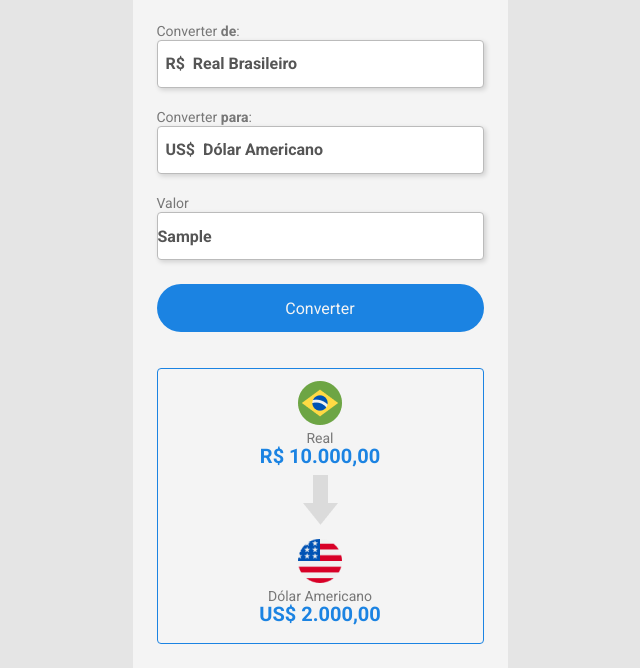
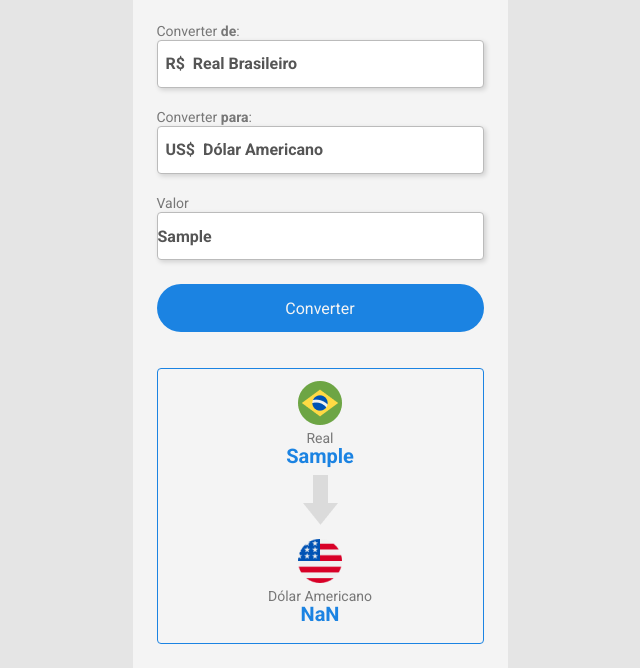
Before and after one commit to FranciscoDarlan/convertendo-real-para-dolar, a plain HTML site: page index.html in a window 1280 px wide. Both pictures are taken after typing "Sample" into the empty fields and a click on the button "Converter". Shown: the part 169-837 px from the top of the page, without its empty margins (320-960 px from the left). Drawn offline with Linux system fonts and the light colour scheme.

Commit message:
troca-de-texto-value

```diff
--- a/index.html
+++ b/index.html
@@ -35,8 +35,8 @@
 
             <label>
                 Converter <b>para</b>:
-                <select>
-                    <option>  US$  Dólar Americano </option>
+                <select id="moedas">
+                    <option id="option-dolar">  US$  Dólar Americano </option>
                     <option>  €  EURO </option>
                 </select>
             </label>
@@ -53,13 +53,13 @@
             <div class="imagens-bandeiras">
                 <img src="./brasil 2.png" alt="bandeira-brasil">
                 <p class="paragrafo-imagens">Real</p>
-                <p class="valor-bandeiras">R$ 10.000,00</p>
+                <p class="valor-bandeiras" id='text-real'>  R$ 10.000,00</p>
 
                 <img class="image-seta" src="./Vector.png" alt="seta-baixo">
                 <br>
                 <img src="./estados-unidos (1) 1.png" alt="bandeira-EUA">
                 <p class="paragrafo-imagens">Dólar Americano</p>
-                <p class="valor-bandeiras">US$ 2.000,00</p>
+                <p class="valor-bandeiras" id='text-dolar'>US$ 2.000,00</p>
 
             </div>
 
--- a/scripts.js
+++ b/scripts.js
@@ -2,19 +2,36 @@
 
 const button = document.getElementById('button-convert') // aqui vou la html pegar meu botao pelo getElementById
 
-const dolar = 5.2 // preciso dar um valor
+
+//const moedas = document.getElementById("moedas")
+//const optionDolar = document.getElementById("option-dolar")
+
+const dolar = 5.25 // preciso dar um valor
+//const euro = 5.66 // valor euro
 
 const convertValues = () => { //criei essa funçao com aero funtions pela setinha, todo vez que for clicado vai aparecer na tela
 
     const inputReais = document.getElementById("value-dinheiro").value  // preciso colocar .value no final, senao ele pega o placeholder do html
-// depois de pegar meu valor no input preciso fazer os calculos
+    // depois de pegar meu valor no input preciso fazer os calculos
 
+    const trocaTextReal = document.getElementById("text-real") // criando o caminho para mexer nesse elemento
+    const trcaTextDolar = document.getElementById("text-dolar") // criando o caminho para mexer nesse elemento
 
-    inputReais / dolar // se quiser enxergar preciso colocar dentro do console.log
+    trocaTextReal.innerHTML = inputReais //.innnerHTML troca o texto na tela
+    trcaTextDolar.innerHTML = inputReais / dolar //.innnerHTML troca o texto na tela
 
+    inputReais / dolar // conta que o JS vai converter o dinheiro
 
-//      console.log(inputReais)   // consigo enxerga o valor da minha variavel (input)
- //   console.log('cliqui no botao') // consigo enxergar na tela o que esta acontecendo
+    /*
+    if {moedas = optionDolar
+        console.log(inputReais / dolar) // se quiser enxergar preciso colocar dentro do console.log
+    }else {
+     console.log(inputReais / euro)
+    }*/
+
+    //  console.log(inputReais)   // consigo enxerga o valor da minha variavel (input)
+    //   console.log('cliqui no botao') // consigo enxergar na tela o que esta acontecendo
+
 }
 
 button.addEventListener('click', convertValues) // ouvidor de eventos , preciso criar uma funçao antes que faça o que eu quero
```
